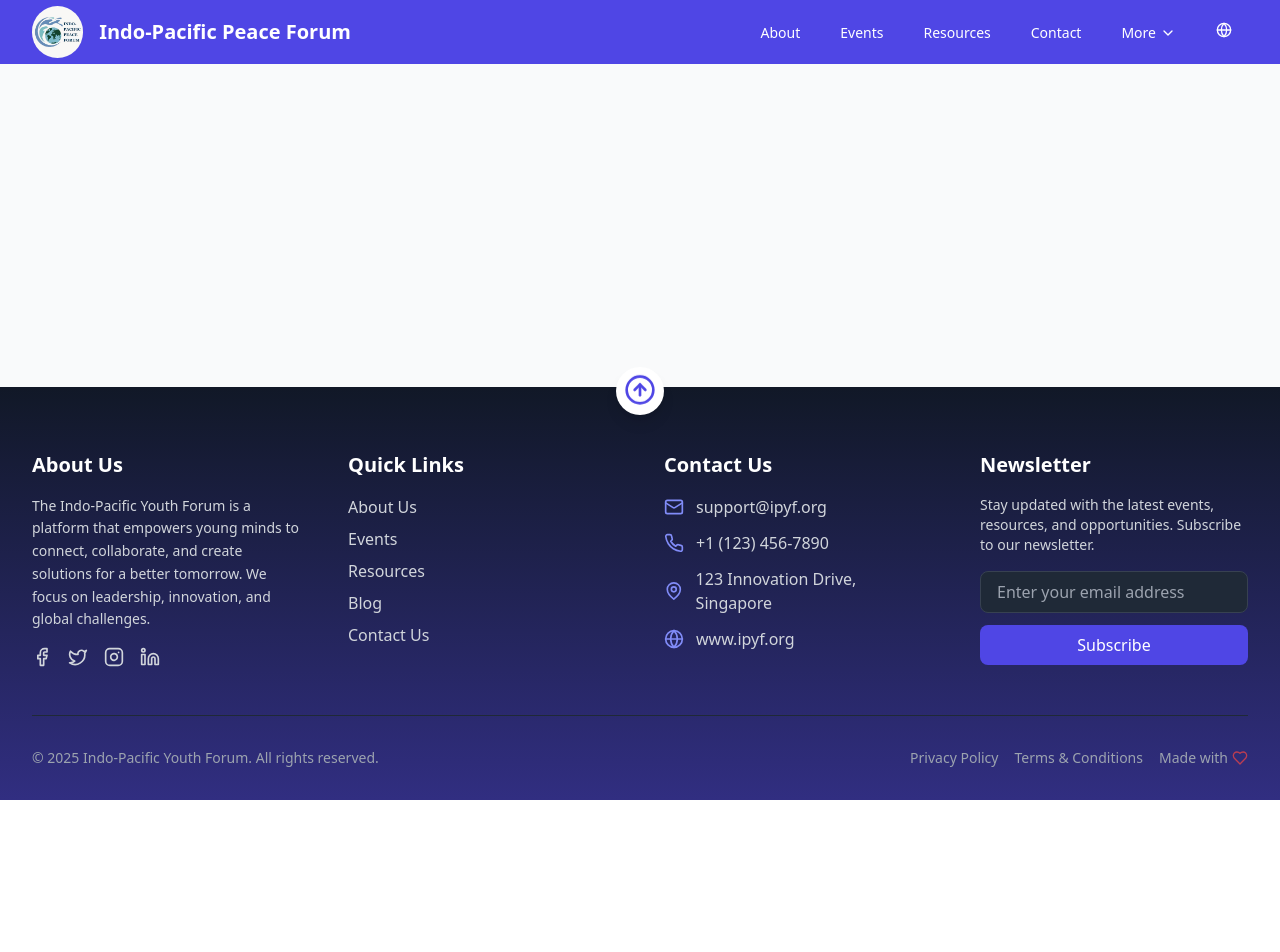
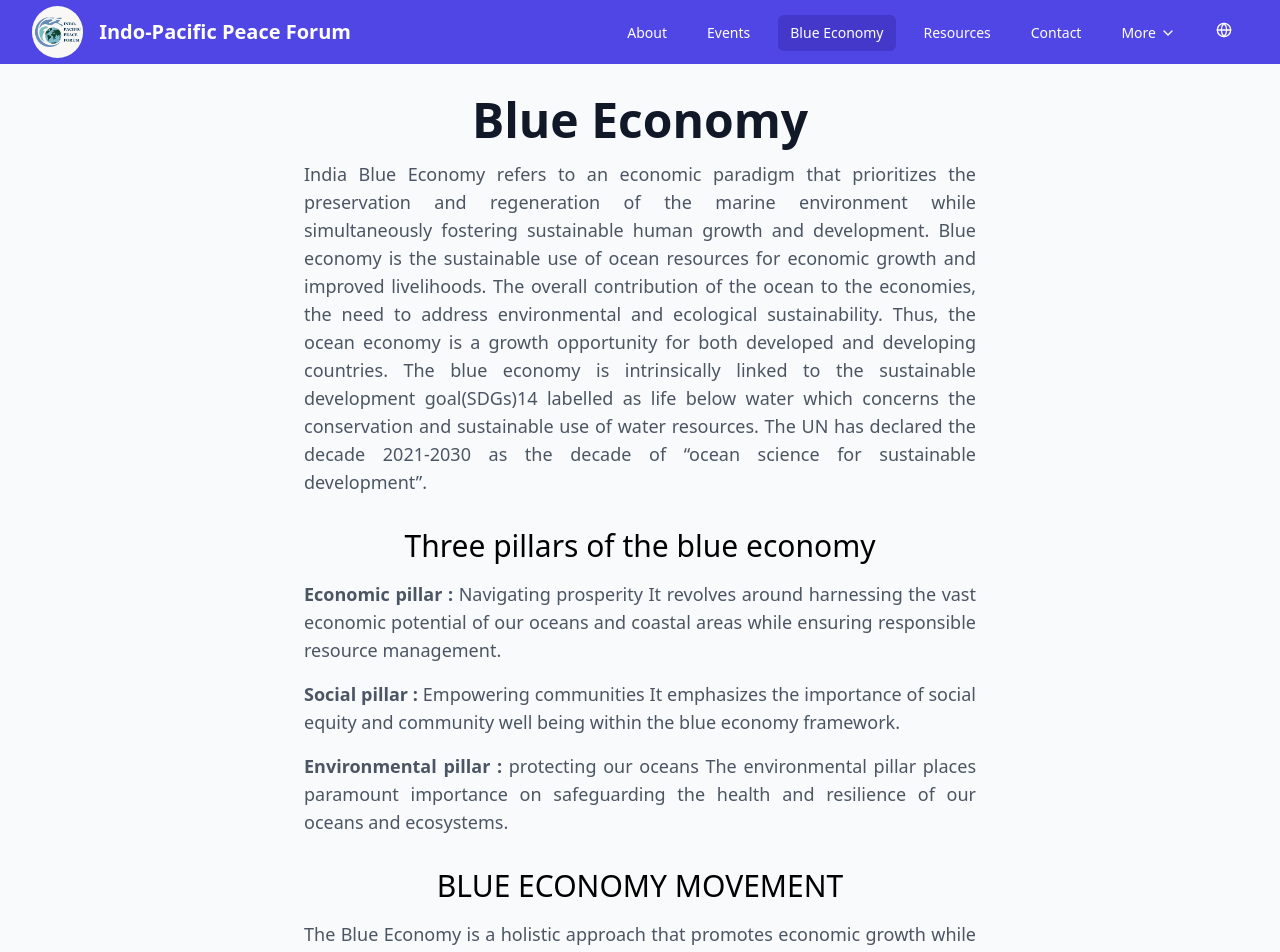
Before and after one commit to devanshtyagi26/Global-Peace-Foundation, a React (Vite) app: page /blueEconomy in a window 1280 px wide. Shown: the top 952 px of the page. Before the commit the page ends 800 px from the top, so only its background shows below. Built offline with nearby package versions, Linux system fonts and the light colour scheme.

Commit message:
Blue Economy page added

```diff
--- a/src/App.tsx
+++ b/src/App.tsx
@@ -1,12 +1,13 @@
-import React from 'react';
-import { BrowserRouter as Router, Routes, Route } from 'react-router-dom';
-import Navigation from './components/Navigation';
-import Footer from './components/Footer';
-import About from './pages/About';
-import Events from './pages/Events';
-import Resources from './pages/Resources';
-import Contact from './pages/Contact';
-import Blog from './pages/Blog';
+import React from "react";
+import { BrowserRouter as Router, Routes, Route } from "react-router-dom";
+import Navigation from "./components/Navigation";
+import Footer from "./components/Footer";
+import About from "./pages/About";
+import BlueEconomy from "./pages/BlueEconomy";
+import Events from "./pages/Events";
+import Resources from "./pages/Resources";
+import Contact from "./pages/Contact";
+import Blog from "./pages/Blog";
 
 function App() {
   return (
@@ -17,6 +18,7 @@ function App() {
           <Routes>
             <Route path="/" element={<About />} />
             <Route path="/events" element={<Events />} />
+            <Route path="/blueEconomy" element={<BlueEconomy />} />
             <Route path="/resources" element={<Resources />} />
             <Route path="/contact" element={<Contact />} />
             <Route path="/blog" element={<Blog />} />
--- a/src/components/Navigation.tsx
+++ b/src/components/Navigation.tsx
@@ -34,6 +34,7 @@ const Navigation = () => {
   const mainMenuItems = [
     { label: t("navigation.about"), href: "/" },
     { label: t("navigation.events"), href: "/events" },
+    { label: t("navigation.blueEconomy"), href: "/blueEconomy" },
     { label: t("navigation.resources"), href: "/resources" },
     { label: t("navigation.contact"), href: "/contact" },
   ];
--- a/src/i18n/locales/en.json
+++ b/src/i18n/locales/en.json
@@ -2,6 +2,7 @@
   "navigation": {
     "about": "About",
     "events": "Events",
+    "blueEconomy": "Blue Economy",
     "resources": "Resources",
     "contact": "Contact",
     "More": "More",
@@ -151,5 +152,30 @@
         "description": "A successful gathering of youth representatives discussing peace initiatives and regional cooperation."
       }
     }
+  },
+  "blueEconomy": {
+    "title": "Blue Economy",
+    "subtitle": "India Blue Economy refers to an economic paradigm that prioritizes the preservation and regeneration of the marine environment while simultaneously fostering sustainable human growth and development. \nBlue economy is the sustainable use of ocean resources for economic growth and improved livelihoods. The overall contribution of the ocean to the economies, the need to address environmental and ecological sustainability.\nThus, the ocean economy is a growth opportunity for both developed and developing countries. The blue economy is intrinsically linked to the sustainable development goal(SDGs)14 labelled as life below water which concerns the conservation and sustainable use of water resources. The UN has declared the decade 2021-2030 as the decade of “ocean science for sustainable development”.",
+    "pillars": {
+      "title": "Three pillars of the blue economy",
+      "types": {
+        "economic": {
+          "title": "Economic pillar : ",
+          "subtitle": "Navigating prosperity It revolves around harnessing the vast economic potential of our oceans and coastal areas while ensuring responsible resource management.\n"
+        },
+        "social": {
+          "title": "Social pillar : ",
+          "subtitle": "Empowering communities It emphasizes the importance of social equity and community well being within the blue economy framework."
+        },
+        "environmental": {
+          "title": "Environmental pillar : ",
+          "subtitle": "protecting our oceans The environmental pillar places paramount importance on safeguarding the health and resilience of our oceans and ecosystems."
+        }
+      }
+    },
+    "movement": {
+      "title": "BLUE ECONOMY MOVEMENT",
+      "subtitle": "The Blue Economy is a holistic approach that promotes economic growth while ensuring environmental sustainability, social inclusion, and prosperity. By aligning with the Sustainable Development Goals (SDGs), it focuses on the responsible management of oceans and marine resources for a better future. Embracing the Blue Economy is crucial for achieving global sustainability, fostering growth, protecting the environment, and building a resilient future for all."
+    }
   }
 }
--- /dev/null
+++ b/src/pages/BlueEconomy.tsx
@@ -0,0 +1,42 @@
+import React from "react";
+import { useTranslation } from "react-i18next";
+function BlueEconomy() {
+  const { t } = useTranslation();
+  return (
+    <div className="pt-24 pb-16 bg-gray-50">
+      <div className="max-w-7xl mx-auto px-4 sm:px-6 lg:px-8">
+        <div className="text-center mb-12 opacity-0 animate-fade-in">
+          <h1 className="text-4xl font-bold text-gray-900 sm:text-5xl mb-4">
+            {t("blueEconomy.title")}
+          </h1>
+          <p className="text-justify text-lg text-gray-600 max-w-2xl mx-auto">
+            {t("blueEconomy.subtitle")}
+          </p>
+          <h2 className="text-lg mt-8 sm:text-xl md:text-2xl lg:text-3xl">
+            {t("blueEconomy.pillars.title")}
+          </h2>
+          <p className="text-justify text-lg mt-4 text-gray-600 max-w-2xl mx-auto">
+            <b>{t("blueEconomy.pillars.types.economic.title")}</b>
+            {t("blueEconomy.pillars.types.economic.subtitle")}
+          </p>
+          <p className="text-justify text-lg mt-4 text-gray-600 max-w-2xl mx-auto">
+            <b>{t("blueEconomy.pillars.types.social.title")}</b>
+            {t("blueEconomy.pillars.types.social.subtitle")}
+          </p>
+          <p className="text-justify text-lg mt-4 text-gray-600 max-w-2xl mx-auto">
+            <b>{t("blueEconomy.pillars.types.environmental.title")}</b>
+            {t("blueEconomy.pillars.types.environmental.subtitle")}
+          </p>
+          <h2 className="text-lg mt-8 sm:text-xl md:text-2xl lg:text-3xl">
+            {t("blueEconomy.movement.title")}
+          </h2>
+          <p className="text-justify text-lg mt-4 text-gray-600 max-w-2xl mx-auto">
+            {t("blueEconomy.movement.subtitle")}
+          </p>
+        </div>{" "}
+      </div>
+    </div>
+  );
+}
+
+export default BlueEconomy;
```
